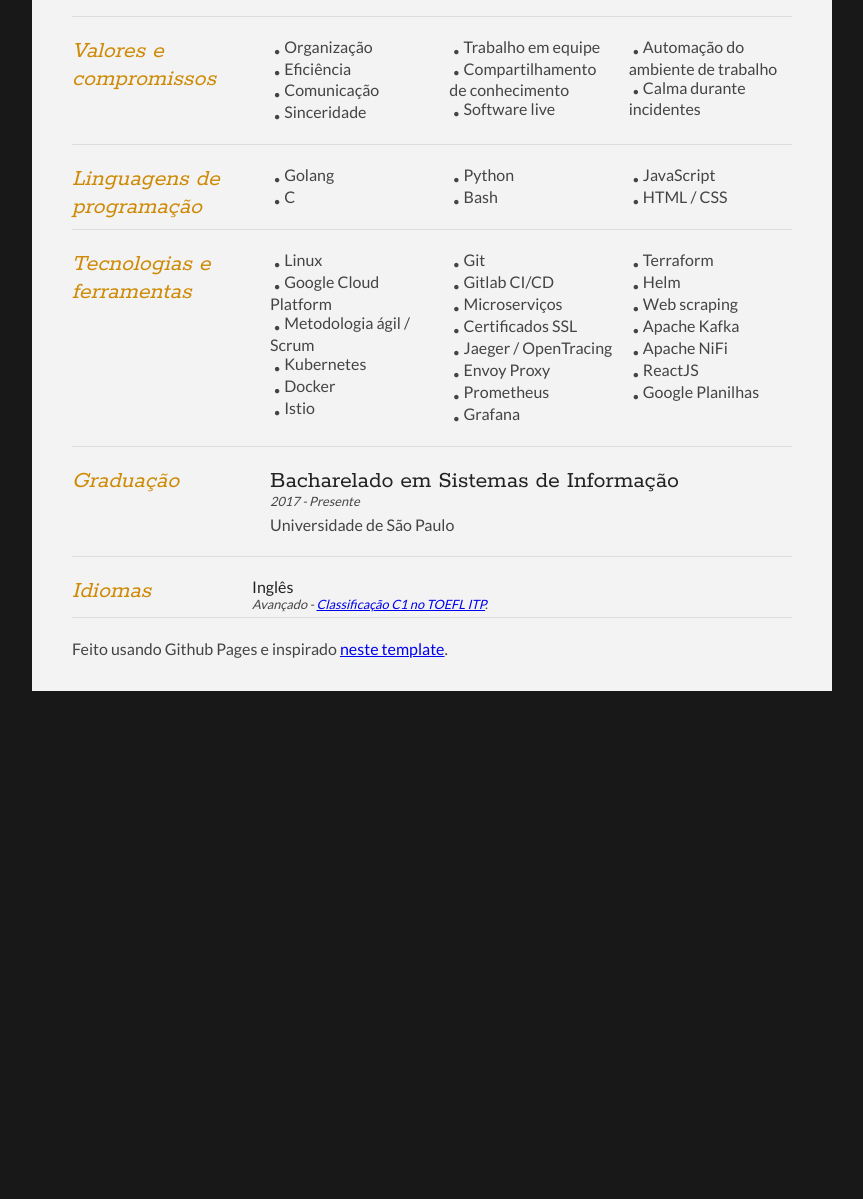
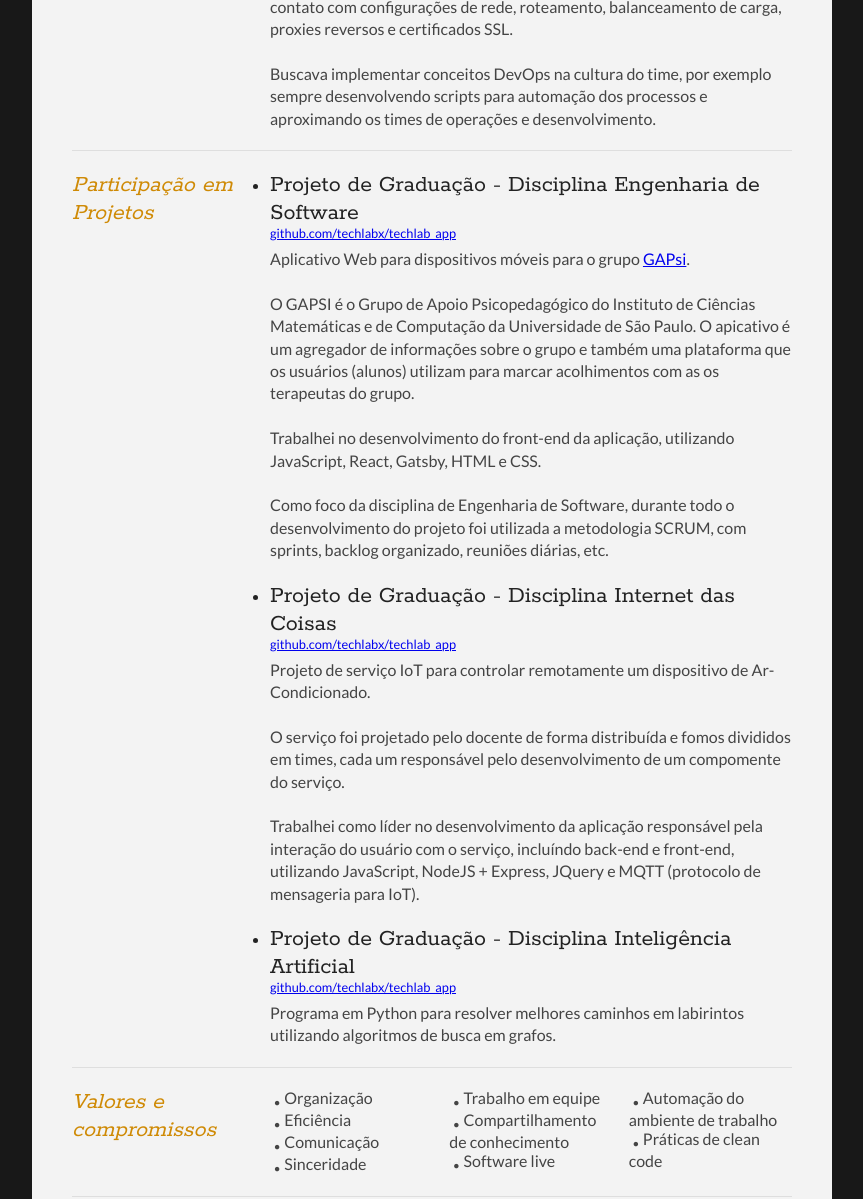
Before and after one commit to ppastorf/ppastorf.github.io, a plain HTML site: page index.html in a window 1280 px wide. Shown: the part 1226-2425 px from the top of the page, without its empty margins (208-1071 px from the left). Before the commit the page ends 1947 px from the top, so only its background shows below. Drawn offline with Linux system fonts and the light colour scheme.

Commit message:
Adicionei projetos de graduaçao

```diff
--- a/index.html
+++ b/index.html
@@ -13,6 +13,7 @@
 <!--[if lt IE 9]>
 <script src="//html5shiv.googlecode.com/svn/trunk/html5.js"></script>
 <![endif]-->
+
 </head>
 <body id="top">
 <div id="cv">
@@ -24,9 +25,9 @@
 			<div id="name">
 				<h1>Pedro P Fernandes</h1>
 				<ul>
-				<h2>Site Reliability Engineer</h2>
-				<h2>Engenheiro DevOps</h2>
-				<h2>Desenvolvedor </h2>
+					<h2>Desenvolvedor Fullstack Jr</h2>
+					<h2>Desenvolvedor Back-End Jr</h2>
+					<h2>Engenheiro DevOps</h2>
 				</ul>
 			</div>
 		</div>
@@ -42,7 +43,9 @@
 		</div>
 
 		<div id="aboutMe">
-				<p>Estudante de Sistemas de Informação que gosta de programar e é interessado por quase tudo relacionado a computadores, especialmente quando se trata de segurança da informação, privacidade na internet, computação em Nuvem, software livre, Linux, inteligência artificial e modificações de jogos de computadores.</p>
+				<p>
+					Estudante de Sistemas de Informação que gosta de programar e é interessado por quase tudo relacionado a computadores, especialmente quando se trata de segurança da informação, privacidade na internet, computação em Nuvem, movimento DevOps, software livre, Linux, inteligência artificial e modificações de jogos de computadores.
+				</p>
 		</div>
 		<div class="clear"></div>
 	</div>
@@ -59,7 +62,13 @@
 				<article>
 					<h2>(Estágio) Desenvolvedor de Automação - Raccoon Marketing Digital</h2>
 					<p class="subDetails">Março 2019 - Setembro 2019</p>
-					<p>Trabalhei como estagiário de desenvolvimento em uma agência de Marketing Digital. Minha função era escrever scripts para automatizar o trabalho de outros times, poupando-os de trabalhos repetitivos, maçantes e que são propensos a erros humanos. Os scripts realizavam tarefas como preenchimento automático de planilhas com dados recolhidos de diversas fontes e alertas disparados a partir de métricas de marketing. Ajudei o time de Data Science a escrever e fazer o deploy de scripts de previsão de métricas de marketing. Era comum escrever wrappers para APIs e scripts auxiliares para facilitar o trabalho do próprio time de Automação. Tive experiência em lidar com clientes (outros funcionários), tendo que gerenciar suas requisições e expectativas e entender seu dia-a-dia de trabalho.</p>
+					<p>
+						Trabalhei como estagiário de desenvolvimento em uma agência de Marketing Digital. Minha função era escrever scripts para automatizar o trabalho de outros times, poupando-os de trabalhos repetitivos, maçantes e que são propensos a erros humanos.
+						<br><br>
+						Os scripts realizavam tarefas como preenchimento automático de planilhas com dados recolhidos de diversas fontes e alertas disparados a partir de métricas de marketing. Também ajudava o time de Data Science a escrever e fazer o deploy de scripts de previsão de métricas de marketing. Era comum escrever wrappers para APIs e scripts auxiliares para facilitar o trabalho do próprio time de Automação.
+						<br><br>
+						Tive experiência em lidar com clientes (outros funcionários), tendo que gerenciar suas requisições e expectativas e entender seu dia-a-dia de trabalho.
+					</p>
 				</article>
 				</li>
 
@@ -67,10 +76,67 @@
 				<article>
 					<h2>Engenheiro DevOps - Raccoon Marketing Digital</h2>
 					<p class="subDetails">Setembro 2019 - Presente</p>
-					<p>Fui responsável por manter a infraestrutura de tecnologia do time de desenvolvimento, incluindo os serviços Cloud usados, um cluster Kubernetes e pipelines de CI/CD. Também era responsável por auxiliar no processo de entrega de software e prevenir incidentes com impacto em produção. As atividades do dia-a-dia giravam em torno de instalação e manutenção de softwares em nossa infraestrutura, provendo observabilidade e segurança dos serviços. Assim, me familiarizei na prática com monitoramento, leitura de logs e tracing distribuído. Também entrei em contato com configurações de rede, roteamento, balanceamento de carga, proxies reversos e certificados SSL. Buscava implementar conceitos DevOps na cultura do time, por exemplo sempre desenvolvendo scripts para automação dos processos e aproximando os times de operações e desenvolvimento.</p>
+					<p>
+						Fui responsável por manter a infraestrutura de tecnologia do time de desenvolvimento, incluindo os serviços Cloud usados, um cluster Kubernetes e pipelines de CI/CD. Também era responsável por auxiliar no processo de entrega de software e prevenir incidentes com impacto em produção.
+						<br><br>
+						As atividades do dia-a-dia se davam em torno de instalação e manutenção de softwares em nossa infraestrutura, provendo observabilidade e segurança dos serviços. Assim, me familiarizei na prática com monitoramento, leitura de logs e tracing distribuído. Também entrei em contato com configurações de rede, roteamento, balanceamento de carga, proxies reversos e certificados SSL.
+						<br><br>
+						Buscava implementar conceitos DevOps na cultura do time, por exemplo sempre desenvolvendo scripts para automação dos processos e aproximando os times de operações e desenvolvimento.
+					</p>
 				</article>
 				</li>
 			</ul>
+			</div>
+			<div class="clear"></div>
+		</section>
+
+		<section>
+			<div class="sectionTitle">
+				<h1>Participação em Projetos</h1>
+			</div>
+
+			<div class="sectionContent">
+			<ul>
+				<li>
+				<article>
+					<h2>Projeto de Graduação - Disciplina Engenharia de Software</h2>
+					<p class="subDetails2"><a href="https://github.com/techlabx/techlab_app">github.com/techlabx/techlab_app</a></p>
+					<p>
+						Aplicativo Web para dispositivos móveis para o grupo <a href="https://gapsi.icmc.usp.br/">GAPsi</a>.
+						<br><br>
+						O GAPSI é o Grupo de Apoio Psicopedagógico do Instituto de Ciências Matemáticas e de Computação da Universidade de São Paulo. O apicativo é um agregador de informações sobre o grupo e também uma plataforma que os usuários (alunos) utilizam para marcar acolhimentos com as os terapeutas do grupo.
+						<br><br>
+						Trabalhei no desenvolvimento do front-end da aplicação, utilizando JavaScript, React, Gatsby, HTML e CSS.
+						<br><br>
+						Como foco da disciplina de Engenharia de Software, durante todo o desenvolvimento do projeto foi utilizada a metodologia SCRUM, com sprints, backlog organizado, reuniões diárias, etc.
+					</p>
+				</article>
+				</li>
+
+				<li>
+				<article>
+					<h2>Projeto de Graduação - Disciplina Internet das Coisas</h2>
+					<p class="subDetails2"><a href="https://github.com/AraujoVE/IoT_Aplication">github.com/techlabx/techlab_app</a></p>
+					<p>
+						Projeto de serviço IoT para controlar remotamente um dispositivo de Ar-Condicionado.
+						<br><br>
+						O serviço foi projetado pelo docente de forma distribuída e fomos divididos em times, cada um responsável pelo desenvolvimento de um compomente do serviço.
+						<br><br>
+						Trabalhei como líder no desenvolvimento da aplicação responsável pela interação do usuário com o serviço, incluíndo back-end e front-end, utilizando JavaScript, NodeJS + Express, JQuery e MQTT (protocolo de mensageria para IoT).
+					</p>
+				</article>
+				</li>
+
+				<li>
+				<article>
+					<h2>Projeto de Graduação - Disciplina Inteligência Artificial</h2>
+					<p class="subDetails2"><a href="https://github.com/PPastorF/graph-search">github.com/techlabx/techlab_app</a></p>
+					<p>
+						Programa em Python para resolver melhores caminhos em labirintos utilizando algoritmos de busca em grafos.
+					</p>
+				</article>
+				</li>
+				</ul>
 			</div>
 			<div class="clear"></div>
 		</section>
@@ -90,7 +156,7 @@
 					<li>Compartilhamento de conhecimento</li>
 					<li>Software live</li>
 					<li>Automação do ambiente de trabalho</li>
-					<li>Calma durante incidentes</li>
+					<li>Práticas de clean code</li>
 				</ul>
 			</div>
 			<div class="clear"></div>
@@ -141,7 +207,6 @@
 					<li>Apache Kafka</li>
 					<li>Apache NiFi</li>
 					<li>ReactJS</li>
-					<li>Google Planilhas</li>
 				</ul>
 			</div>
 			<div class="clear"></div>
@@ -170,9 +235,11 @@
 			<div id="sectionContent">
 				<article>
 					<h2>Inglês</h2>
-					<p class="subDetails">Avançado - <a href="https://www.linkedin.com/in/ppastorf/detail/overlay-view/urn:li:fsd_profileTreasuryMedia:(ACoAACUyDacBRREzGITnINtoNfJa16vgXg9_aQA,1554654612976)/">Classificação C1 no TOEFL ITP</a>.</p>
+					<p class="subDetails2">Avançado - <a href="https://www.linkedin.com/in/ppastorf/detail/overlay-view/urn:li:fsd_profileTreasuryMedia:(ACoAACUyDacBRREzGITnINtoNfJa16vgXg9_aQA,1554654612976)/">Classificação C1 no TOEFL ITP (2018)</a></p>
+					<br>
 				</article>
 			</div>
+
 			<div class="clear"></div>
 		</section>
 
--- a/style.css
+++ b/style.css
@@ -157,6 +157,11 @@ section:last-child {
 	margin-bottom: 3px;
 }
 
+.subDetails2 {
+	font-size: 0.8em;
+	margin-bottom: 5px;
+}
+
 .keySkills {
 	list-style-type: none;
 	-moz-column-count:3;
```
